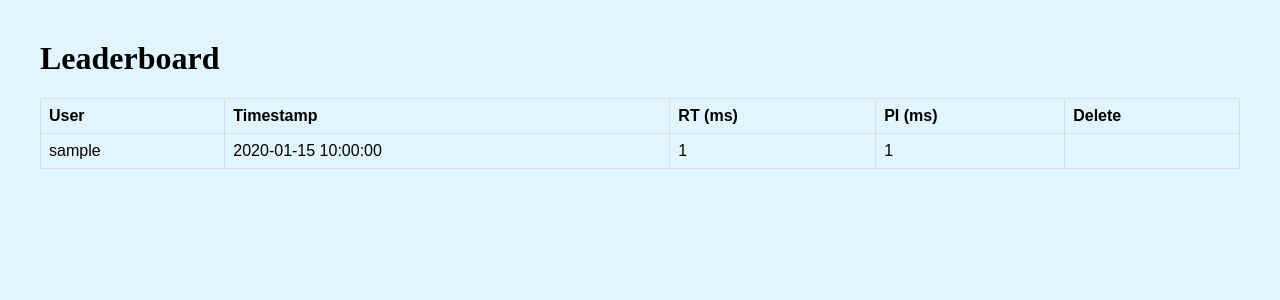
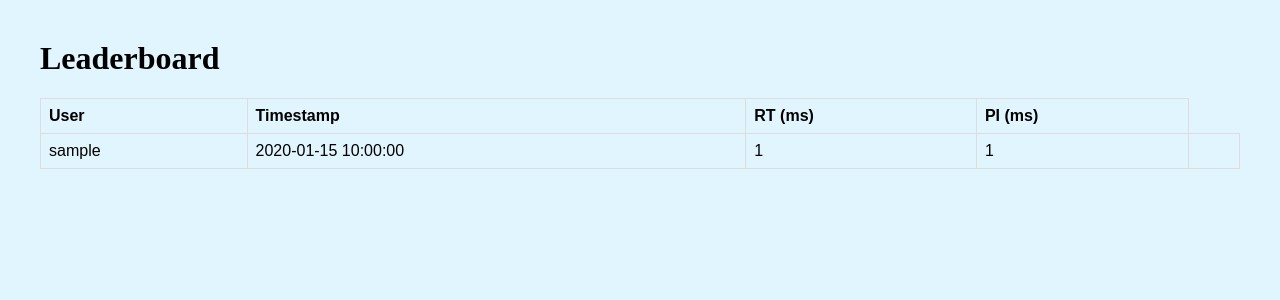
Before and after one commit to BrianZhang1/Reaction-Timer, a Flask app: page /view in a window 1280 px wide. Shown: the part 63-363 px from the top of the page. Run offline with Flask 2, Linux system fonts and the light colour scheme; tables that the repository leaves empty hold one stand-in row (values such as "Sample post").

Commit message:
removed delete header from leaderboard

```diff
--- a/templates/view.html
+++ b/templates/view.html
@@ -46,7 +46,6 @@
                         <th>Timestamp</th>
                         <th>RT (ms)</th>
                         <th>PI (ms)</th>
-                        <th>Delete</th>
                     </tr>
                 </thead>
                 <tbody>
```
